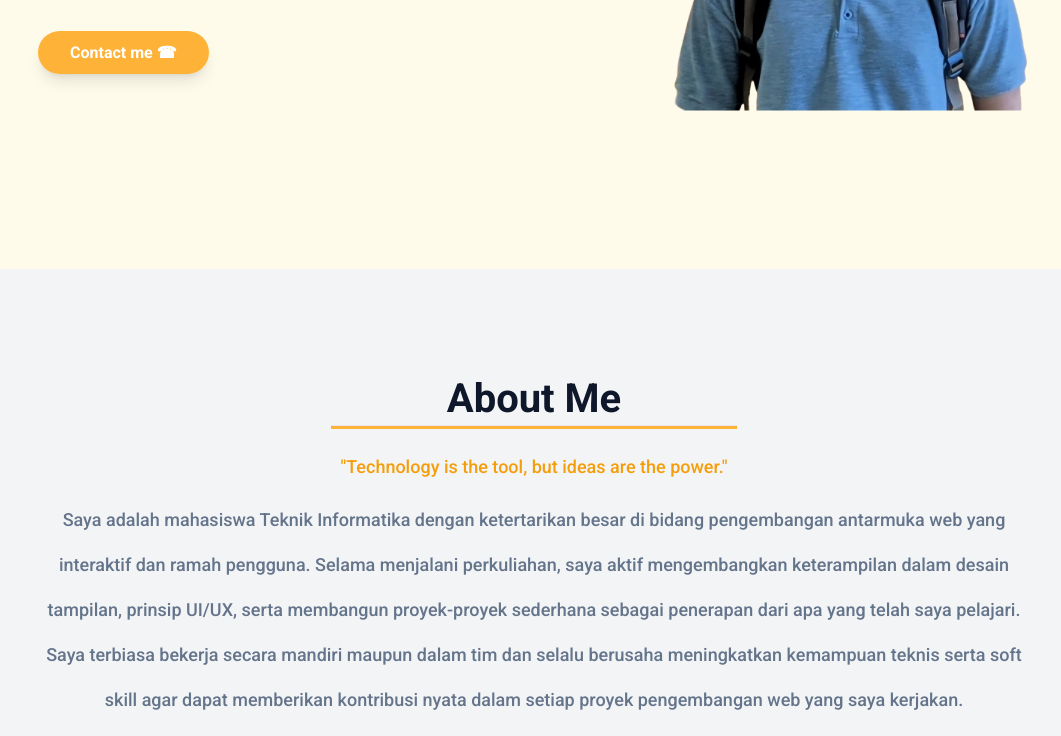
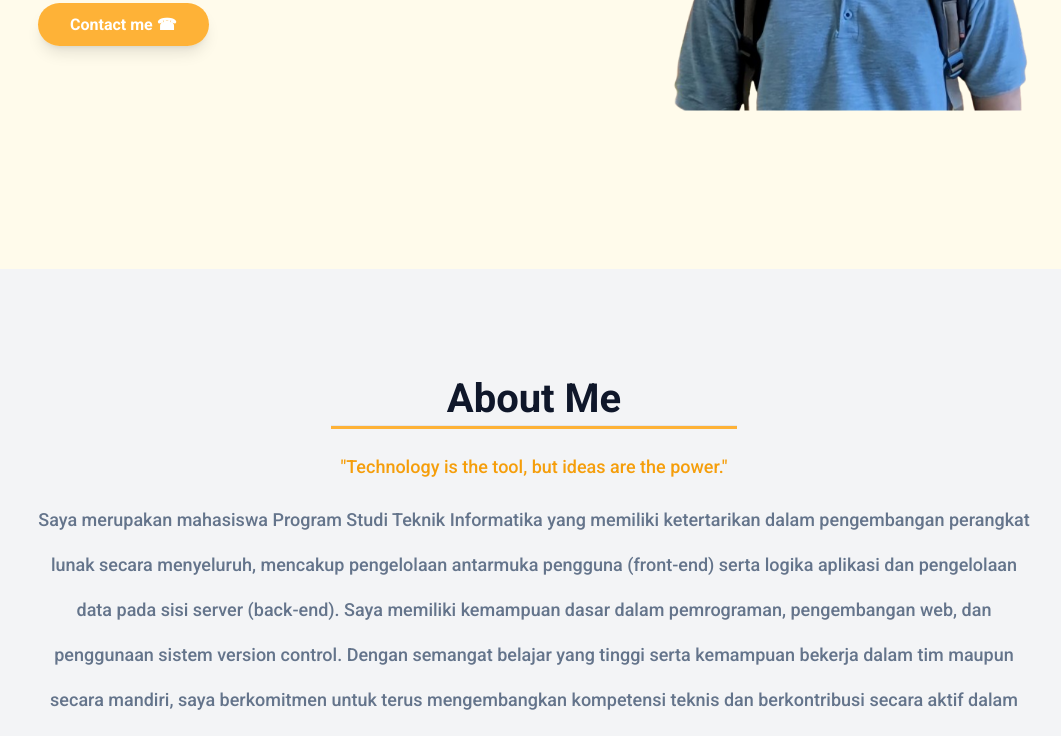
Before and after one commit to hisyamsz/hisyamsz, a website: page index.html in a window 1280 px wide. Shown: the part 439-1175 px from the top of the page, without its empty margins (106-1167 px from the left). Drawn offline with Linux system fonts and the light colour scheme.

Commit message:
update about me

```diff
--- a/index.html
+++ b/index.html
@@ -67,7 +67,7 @@
               <span id="auto-type" class="relative border-b-4 border-b-primary"></span>
             </h2>
             <p class="mb-10 font-medium leading-relaxed text-justify text-secondary lg:text-lg">
-              Mahasiswa Teknik Informatika | Fokus pada pengembangan web dan antarmuka pengguna yang interaktif.
+              Mahasiswa Teknik Informatika
               <br />
               <span class="font-bold text-primary">Graduate Candidate</span>
             </p>
@@ -105,11 +105,11 @@
         <div class="max-w-5xl px-4 mx-auto mb-8 font-medium text-center">
           <p class="mb-4 font-medium text-justify text-amber-500 lg:text-lg md:text-center">"Technology is the tool, but ideas are the power."</p>
           <p class="leading-loose text-secondary text-justify md:text-center lg:text-lg lg:leading-[2.5]">
-            Saya adalah mahasiswa Teknik Informatika dengan ketertarikan besar di bidang pengembangan antarmuka web yang interaktif dan ramah
-            pengguna. Selama menjalani perkuliahan, saya aktif mengembangkan keterampilan dalam desain tampilan, prinsip UI/UX, serta membangun
-            proyek-proyek sederhana sebagai penerapan dari apa yang telah saya pelajari. Saya terbiasa bekerja secara mandiri maupun dalam tim dan
-            selalu berusaha meningkatkan kemampuan teknis serta soft skill agar dapat memberikan kontribusi nyata dalam setiap proyek pengembangan web
-            yang saya kerjakan.
+            Saya merupakan mahasiswa Program Studi Teknik Informatika yang memiliki ketertarikan dalam pengembangan perangkat lunak secara menyeluruh,
+            mencakup pengelolaan antarmuka pengguna (front-end) serta logika aplikasi dan pengelolaan data pada sisi server (back-end). Saya memiliki
+            kemampuan dasar dalam pemrograman, pengembangan web, dan penggunaan sistem version control. Dengan semangat belajar yang tinggi serta
+            kemampuan bekerja dalam tim maupun secara mandiri, saya berkomitmen untuk terus mengembangkan kompetensi teknis dan berkontribusi secara
+            aktif dalam proyek pengembangan aplikasi berbasis web.
           </p>
         </div>
         <div class="flex items-center justify-center px-2">
```
